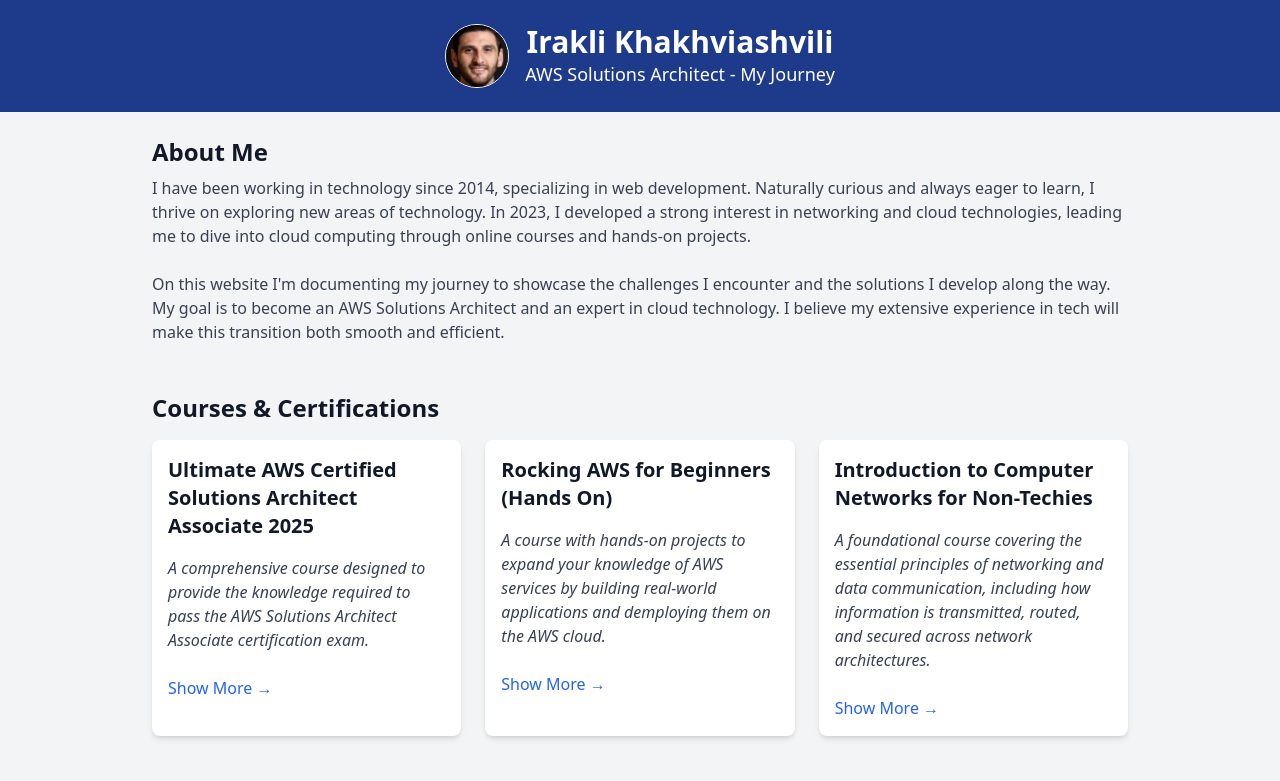
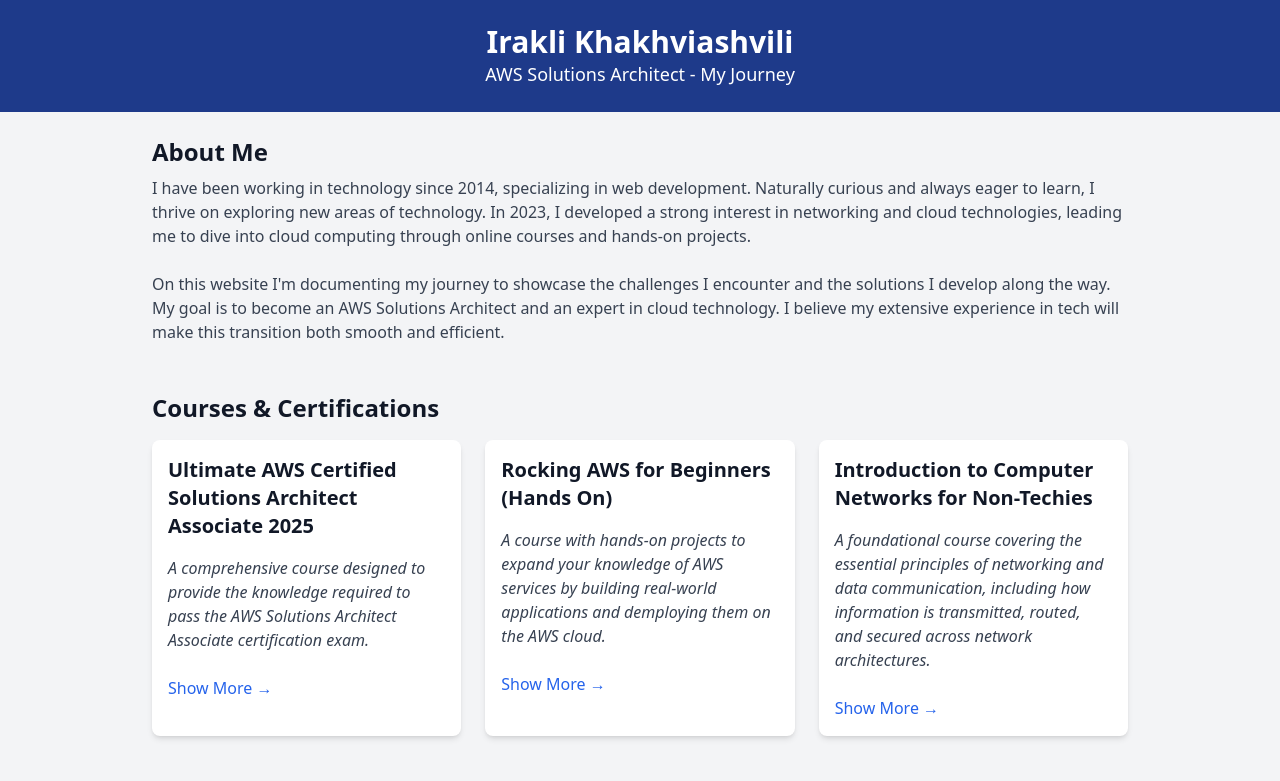
Before and after one commit to irakligeek/aws-solutions-architect, a website built with Vite: page index.html in a window 1280 px wide. Shown: the top 781 px of the page. Built offline with nearby package versions, Linux system fonts and the light colour scheme.

Commit message:
Remove profile image from header

```diff
--- a/index.html
+++ b/index.html
@@ -11,11 +11,6 @@
       <header
         class="bg-blue-900 text-white py-6 text-center flex items-center justify-center"
       >
-        <img
-          src="irakli.png"
-          alt="Irakli Khakhviashvili"
-          class="w-16 h-16 rounded-full mr-4 border border-white"
-        />
         <div>
           <h1 class="text-3xl font-bold text-white">Irakli Khakhviashvili</h1>
           <p class="text-lg text-white">AWS Solutions Architect - My Journey</p>
```
